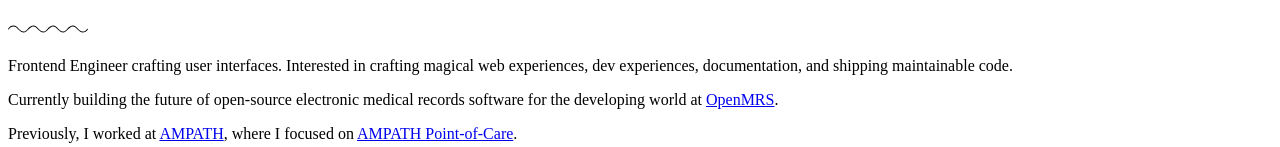
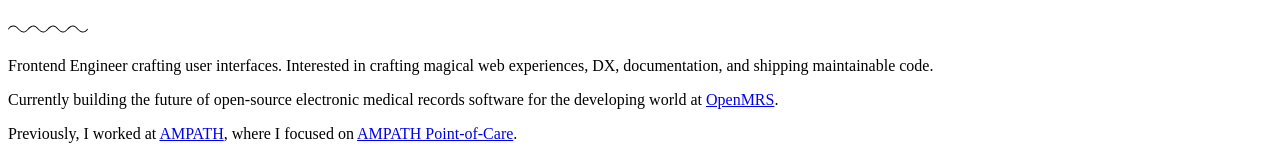
Before and after one commit to denniskigen/denniskigen.com, a Next.js app: page / in a window 1280 px wide. Shown: the part 199-346 px from the top of the page. Built offline with nearby package versions, Linux system fonts and the light colour scheme.

Commit message:
(fix) Fix typo

```diff
--- a/pages/index.js
+++ b/pages/index.js
@@ -44,8 +44,8 @@ function About() {
 
       <p className="my-8">
         Frontend Engineer crafting user interfaces. Interested in crafting
-        magical web experiences, dev experiences, documentation, and shipping
-        maintainable code.
+        magical web experiences, DX, documentation, and shipping maintainable
+        code.
       </p>
 
       <p className="">
```
